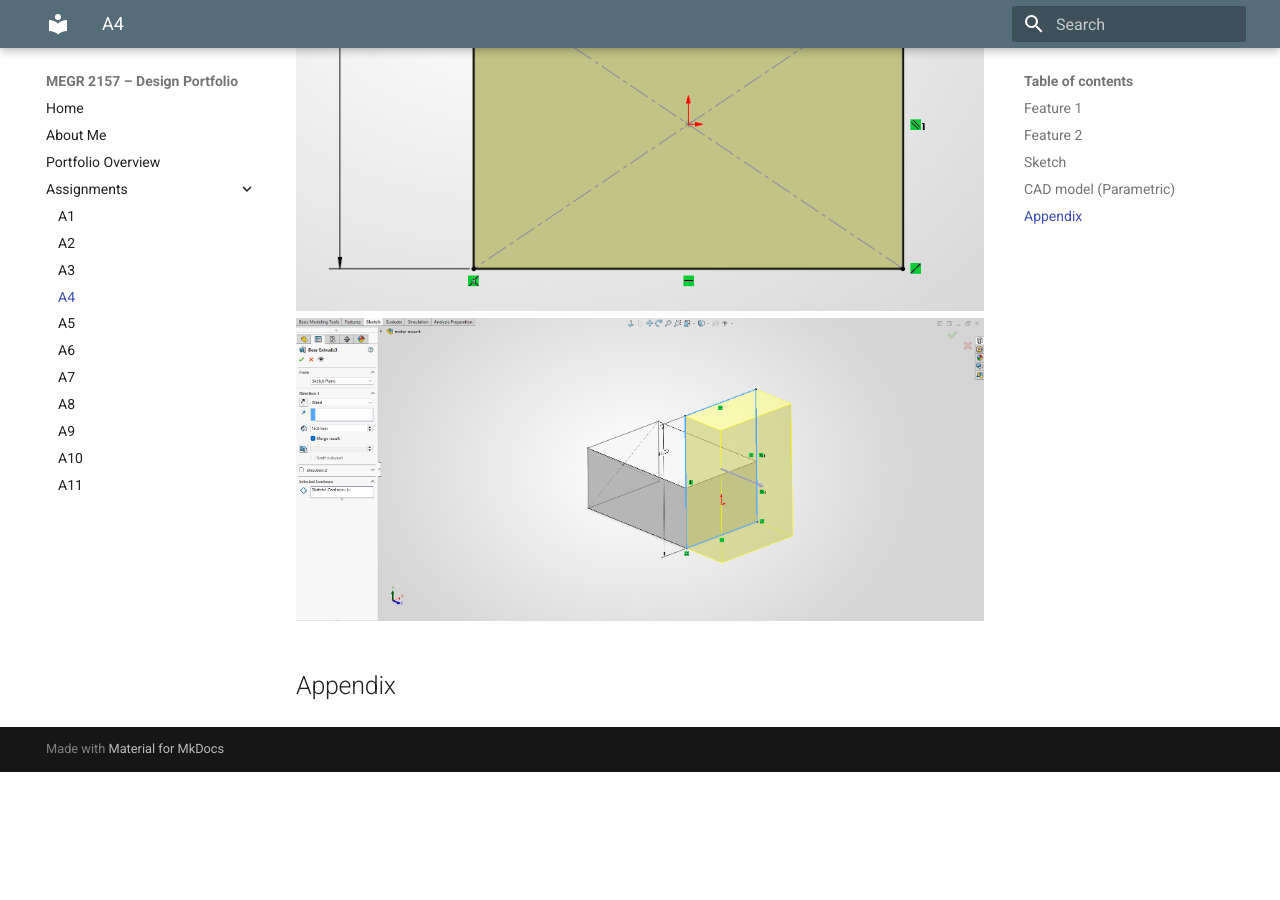
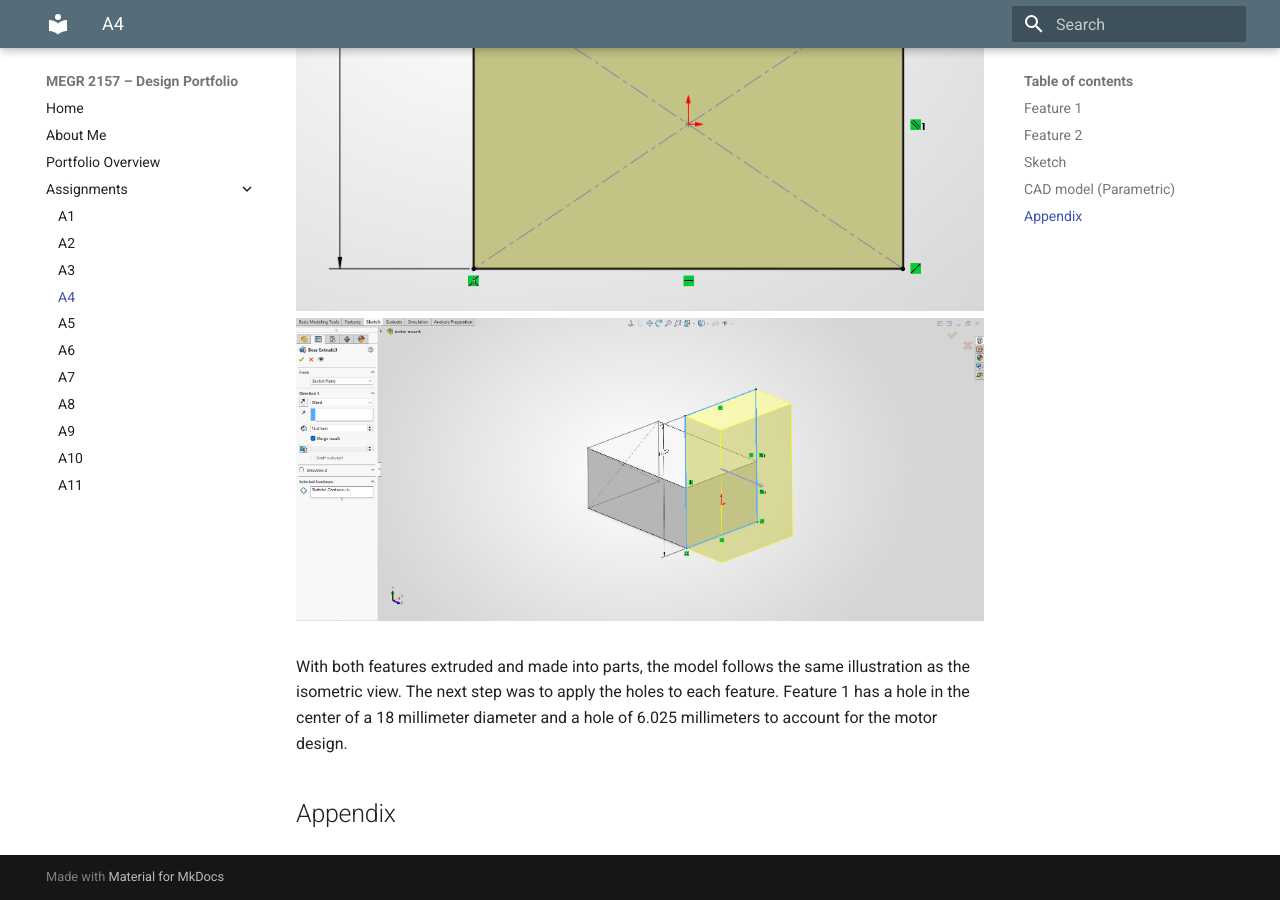
Before and after one commit to ajchiocca/megr2157-portfolio, an MkDocs documentation site: the page built from docs/assignments/A04/index.md, in a window 1280 px wide and 900 px high, scrolled down 6913 px. Built offline with MkDocs 1.6.1 and Material for MkDocs 9.7.7, drawn with Linux system fonts in a browser that asks for light colours; before the commit the page ends 7685 px from its top, so only the background shows below that.

Commit message:
Update index.md

```diff
--- a/docs/assignments/A04/index.md
+++ b/docs/assignments/A04/index.md
@@ -80,5 +80,8 @@ I then sketched feature 2 one on of the faces of feature 1, and dimensioned it a
 <br>
 ![FT2S](FT2S.png)
 ![FT2X](FT2X.png)
+<br>
+<br>
+With both features extruded and made into parts, the model follows the same illustration as the isometric view. The next step was to apply the holes to each feature. Feature 1 has a hole in the center of a 18 millimeter diameter and a hole of 6.025 millimeters to account for the motor design.
 
 ## Appendix
```
